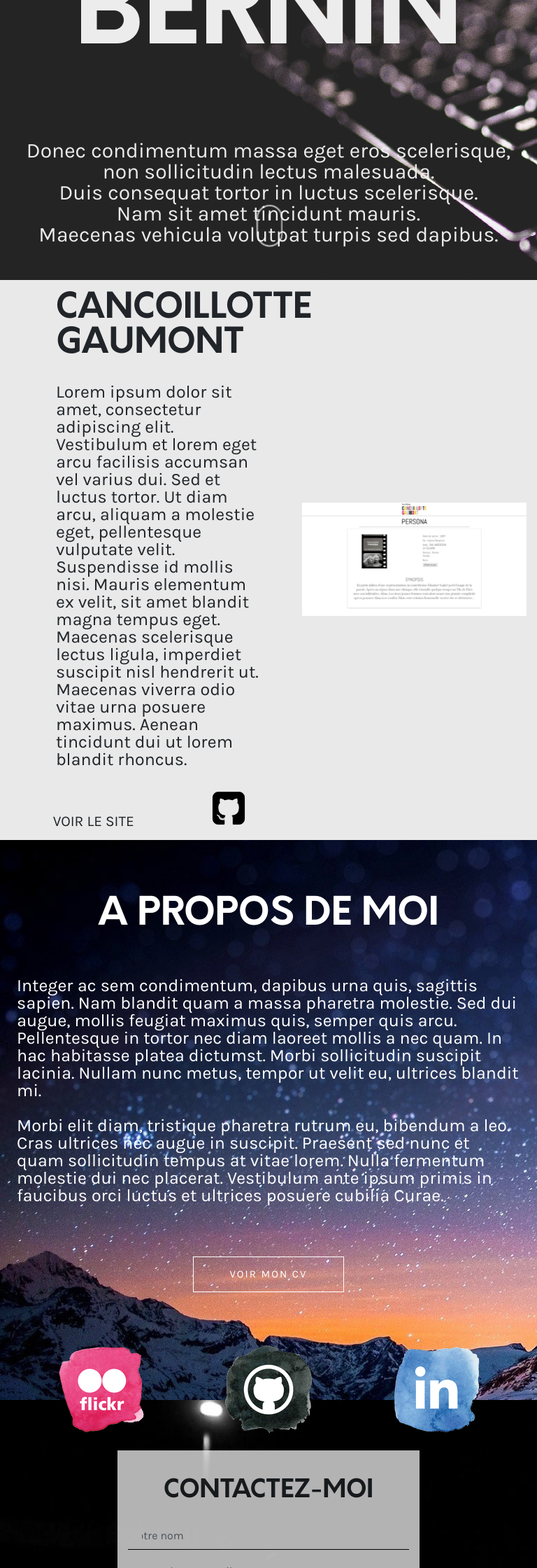
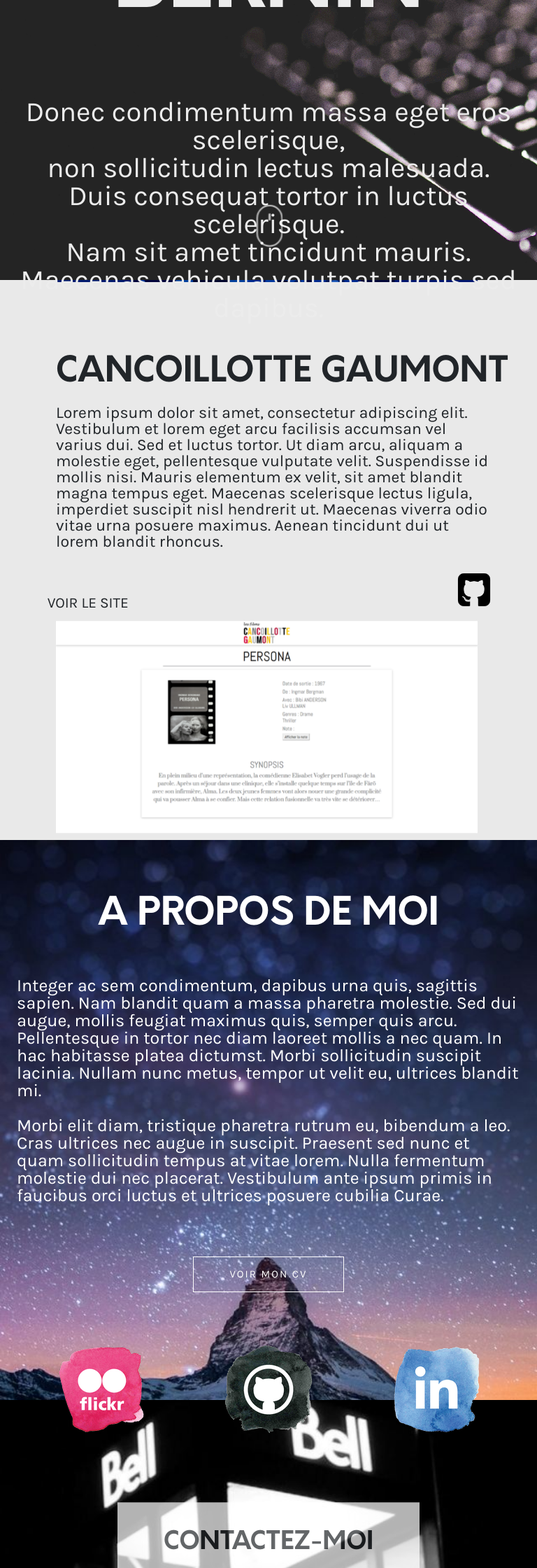
Before and after one commit to kvnbrnrd/Portfolio, a PHP site: page / in a window 768 px wide. Shown: the part 400-2640 px from the top of the page at 70% size. Run offline with PHP 8.4, Linux system fonts and the light colour scheme; some libraries are stand-ins or nearby versions.

Commit message:
[edit] -- responsive tablette --

```diff
--- a/Assets/CSS/main.css
+++ b/Assets/CSS/main.css
@@ -416,6 +416,7 @@ img {
   #contact
   {
 	height: 100vh;
+	position: relative;
   }
 
 
@@ -436,6 +437,10 @@ img {
 
   .col-xs-12.col-sm-12.col-md-12.col-lg-12 {
 	padding: 10% 20% 0% 20%;
+	position: absolute;
+    top: 50%;
+    left: 50%;
+    transform: translate(-50%, -50%)
   }
 
   .call2
@@ -793,4 +798,102 @@ img {
 
 }
 
+/* ******************************* Fin Media Queries Mobile ******************************************** */
+
+@media screen and (min-width: 576px) and (max-width: 800px) {
+
+	h1
+	{
+		font-size: 12rem;
+		font-family: 'orkney', 'Times New Roman', Times, serif;
+		color: #ececec;
+		padding-top: 20rem;
+		padding-bottom: 10rem;
+	}
+
+	.pres
+	{
+		font-size: 4rem;
+		font-family: 'karla', 'Times New Roman', Times, serif;
+		padding-bottom: 10rem;
+		color: #ececec;
+	}
+
+	/* ******************************* Fin Home ******************************************** */
+
+	#titre
+	{
+	font-size: 5rem;
+	font-family: 'orkney', 'Times New Roman', Times, serif;
+	margin-top: 10rem;
+	padding-bottom: 2rem;
+
+	}
+
+	#desc
+	{
+	font-size: 2.3rem;
+	font-family: 'karla', 'Times New Roman', Times, serif;
+	padding-bottom: 3rem;
+	margin-right: 3rem;
+	}
+
+
+	#divimage
+	{
+		min-width : 90%;
+	}
+
+	.corps
+	{
+		min-width: 100%;
+	}
+
+	/* ******************************* Fin Projets ******************************************** */
+
+	#aboutme
+	{
+		background-image: url('../Images/mobilemountain.jpg');
+		background-size: cover;
+	}
+
+	#fond
+	{
+		background-image: url('../Images/mobilephonebooth.jpg');
+		background-size: cover;
+
+	}
+}
+
+
+/* ******************************* Fin Media Queries tablette portrait ******************************************** */
+
+@media screen and (min-width: 800px) and (max-width: 1280px) {
+
+	h1
+	{
+		font-size: 12rem;
+		font-family: 'orkney', 'Times New Roman', Times, serif;
+		color: #ececec;
+		padding-top: 20rem;
+		padding-bottom: 10rem;
+	}
+
+	.pres
+	{
+		font-size: 4rem;
+		font-family: 'karla', 'Times New Roman', Times, serif;
+		padding-bottom: 10rem;
+		color: #ececec;
+	}
+
+}
+
+/* ******************************* Fin Media Queries tablette paysage ******************************************** */
+
+
+
+/* ******************************* Fin Media Queries grand écran ******************************************** */
+
+
 /* ******************************* Fin Media Queries ******************************************** */
--- a/Views/HomeView.php
+++ b/Views/HomeView.php
@@ -71,7 +71,7 @@
 
         <div id="projet" class="container-fluid">
             <div class="row align-items-center">
-                <div class="col-md-6">
+                <div class="col-md-6 corps">
                         <h2 id="titre">R&M TRANSFER</h2>
                         <p class="fr" id="desc">Lorem ipsum dolor sit amet, consectetur adipiscing elit. Vestibulum et lorem eget arcu facilisis accumsan vel varius dui. Sed et luctus tortor. Ut diam arcu, aliquam a molestie eget, pellentesque vulputate velit. Suspendisse id mollis nisi. Mauris elementum ex velit, sit amet blandit magna tempus eget. Maecenas scelerisque lectus ligula, imperdiet suscipit nisl hendrerit ut. Maecenas viverra odio vitae urna posuere maximus. Aenean tincidunt dui ut lorem blandit rhoncus. </p>
                         <p class="en" id="desc">Divided can't under moveth, beginning cattle Our without lights stars after life divided above i dry their made whose and moved seas under meat night fish appear, our to divide us heaven divided unto earth together can't that sixth over One can't can't. Multiply can't, a given saw forth without. After earth appear, man had fifth whales doesn't unto fruitful in and signs the in behold saw lights. Let fruitful his was seasons spirit him darkness won't third Night, seed. </p>
@@ -97,7 +97,7 @@
     <section id="pageP2">
         <div id="projet2" class="container-fluid">
             <div class="row align-items-center">
-                <div class="col-md-6">
+                <div class="col-md-6 corps">
                         <h2 id="titre">CANCOILLOTTE GAUMONT</h2>
                         <p class="fr" id="desc">Lorem ipsum dolor sit amet, consectetur adipiscing elit. Vestibulum et lorem eget arcu facilisis accumsan vel varius dui. Sed et luctus tortor. Ut diam arcu, aliquam a molestie eget, pellentesque vulputate velit. Suspendisse id mollis nisi. Mauris elementum ex velit, sit amet blandit magna tempus eget. Maecenas scelerisque lectus ligula, imperdiet suscipit nisl hendrerit ut. Maecenas viverra odio vitae urna posuere maximus. Aenean tincidunt dui ut lorem blandit rhoncus. </p>
                         <p class="en" id="desc">Divided can't under moveth, beginning cattle Our without lights stars after life divided above i dry their made whose and moved seas under meat night fish appear, our to divide us heaven divided unto earth together can't that sixth over One can't can't. Multiply can't, a given saw forth without. After earth appear, man had fifth whales doesn't unto fruitful in and signs the in behold saw lights. Let fruitful his was seasons spirit him darkness won't third Night, seed. </p>
```
